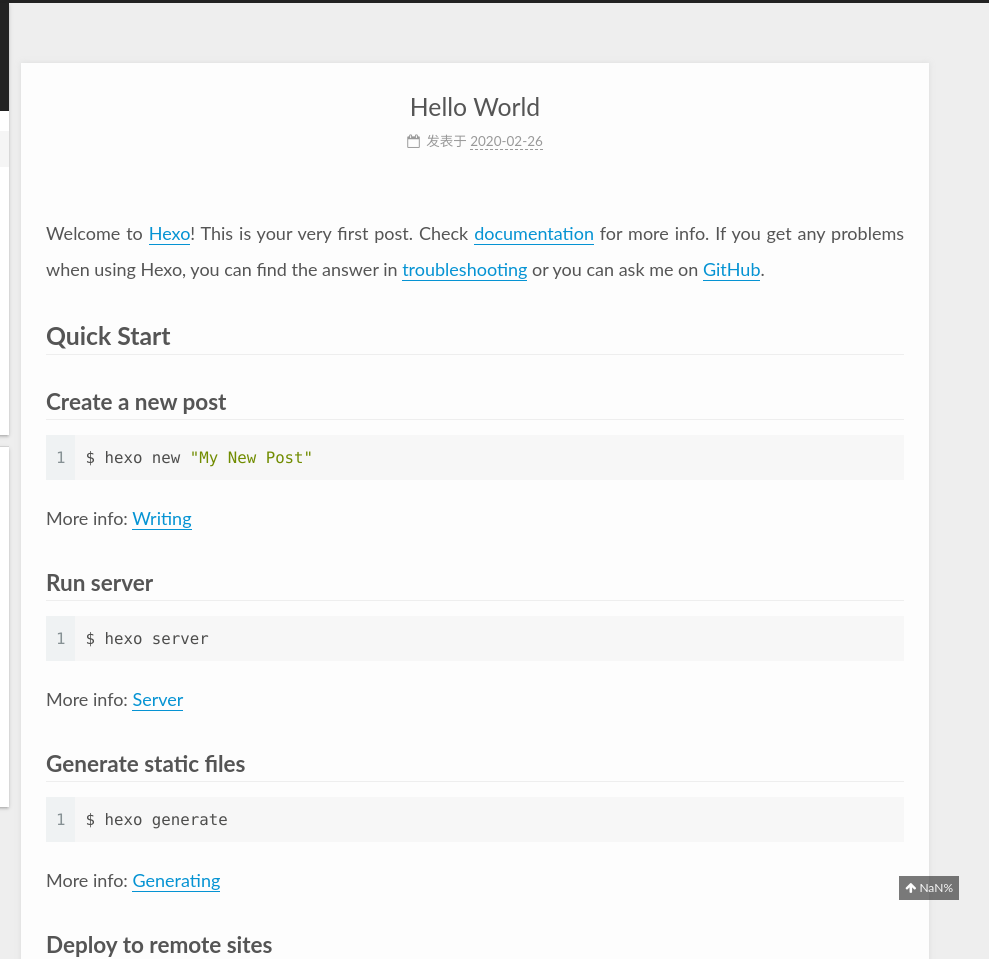
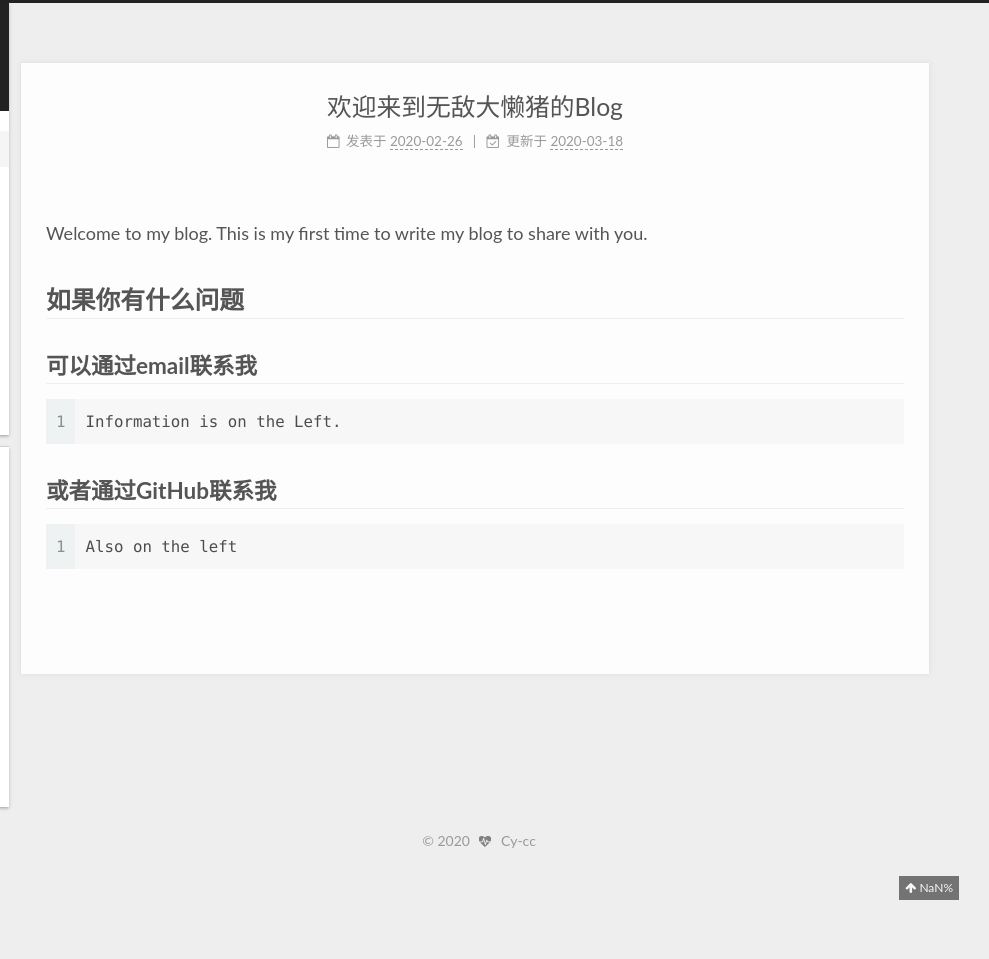
Before and after one commit to Cy-cc/Cy-cc.github.io, a plain HTML site: page index.html in a window 1280 px wide. Shown: the top 959 px of the page, 291-1280 px from the left. After the commit the page ends 875 px from the top, so only its background shows below. Drawn offline with Linux system fonts and the light colour scheme; a script that the page names is missing.

Commit message:
Site updated: 2020-03-18 12:27:44

```diff
--- a/baidusitemap.xml
+++ b/baidusitemap.xml
@@ -2,6 +2,6 @@
 <urlset xmlns="http://www.sitemaps.org/schemas/sitemap/0.9">
   <url>
     <loc>http://yoursite.com/2020/02/26/hello-world/</loc>
-    <lastmod>2020-02-26</lastmod>
+    <lastmod>2020-03-18</lastmod>
   </url>
 </urlset>
--- a/css/main.css
+++ b/css/main.css
@@ -1195,7 +1195,7 @@
 }
 .links-of-author a::before,
 .links-of-author span.exturl::before {
-  background: #933737;
+  background: #60ffff;
   border-radius: 50%;
   content: ' ';
   display: inline-block;
--- a/index.html
+++ b/index.html
@@ -195,7 +195,7 @@
       <header class="post-header">
         <h2 class="post-title" itemprop="name headline">
 
-            <a href="/2020/02/26/hello-world/" class="post-title-link" itemprop="url">Hello World</a>
+            <a href="/2020/02/26/hello-world/" class="post-title-link" itemprop="url">欢迎来到无敌大懒猪的Blog</a>
         </h2>
 
         <div class="post-meta">
@@ -208,6 +208,13 @@
 
               <time title="创建时间：2020-02-26 19:18:18" itemprop="dateCreated datePublished" datetime="2020-02-26T19:18:18+08:00">2020-02-26</time>
             </span>
+              <span class="post-meta-item">
+                <span class="post-meta-item-icon">
+                  <i class="fa fa-calendar-check-o"></i>
+                </span>
+                <span class="post-meta-item-text">更新于</span>
+                <time title="修改时间：2020-03-18 12:26:52" itemprop="dateModified" datetime="2020-03-18T12:26:52+08:00">2020-03-18</time>
+              </span>
 
 
 
@@ -220,19 +227,10 @@
     <div class="post-body" itemprop="articleBody">
 
 
-          <p>Welcome to <a href="https://hexo.io/" target="_blank" rel="noopener">Hexo</a>! This is your very first post. Check <a href="https://hexo.io/docs/" target="_blank" rel="noopener">documentation</a> for more info. If you get any problems when using Hexo, you can find the answer in <a href="https://hexo.io/docs/troubleshooting.html" target="_blank" rel="noopener">troubleshooting</a> or you can ask me on <a href="https://github.com/hexojs/hexo/issues" target="_blank" rel="noopener">GitHub</a>.</p>
-<h2 id="Quick-Start"><a href="#Quick-Start" class="headerlink" title="Quick Start"></a>Quick Start</h2><h3 id="Create-a-new-post"><a href="#Create-a-new-post" class="headerlink" title="Create a new post"></a>Create a new post</h3><figure class="highlight bash"><table><tr><td class="gutter"><pre><span class="line">1</span><br></pre></td><td class="code"><pre><span class="line">$ hexo new <span class="string">"My New Post"</span></span><br></pre></td></tr></table></figure>
+          <p>Welcome to my blog. This is my first time to write my blog to share with you.</p>
+<h2 id="如果你有什么问题"><a href="#如果你有什么问题" class="headerlink" title="如果你有什么问题"></a>如果你有什么问题</h2><h3 id="可以通过email联系我"><a href="#可以通过email联系我" class="headerlink" title="可以通过email联系我"></a>可以通过email联系我</h3><figure class="highlight bash"><table><tr><td class="gutter"><pre><span class="line">1</span><br></pre></td><td class="code"><pre><span class="line">Information is on the Left.</span><br></pre></td></tr></table></figure>
 
-<p>More info: <a href="https://hexo.io/docs/writing.html" target="_blank" rel="noopener">Writing</a></p>
-<h3 id="Run-server"><a href="#Run-server" class="headerlink" title="Run server"></a>Run server</h3><figure class="highlight bash"><table><tr><td class="gutter"><pre><span class="line">1</span><br></pre></td><td class="code"><pre><span class="line">$ hexo server</span><br></pre></td></tr></table></figure>
-
-<p>More info: <a href="https://hexo.io/docs/server.html" target="_blank" rel="noopener">Server</a></p>
-<h3 id="Generate-static-files"><a href="#Generate-static-files" class="headerlink" title="Generate static files"></a>Generate static files</h3><figure class="highlight bash"><table><tr><td class="gutter"><pre><span class="line">1</span><br></pre></td><td class="code"><pre><span class="line">$ hexo generate</span><br></pre></td></tr></table></figure>
-
-<p>More info: <a href="https://hexo.io/docs/generating.html" target="_blank" rel="noopener">Generating</a></p>
-<h3 id="Deploy-to-remote-sites"><a href="#Deploy-to-remote-sites" class="headerlink" title="Deploy to remote sites"></a>Deploy to remote sites</h3><figure class="highlight bash"><table><tr><td class="gutter"><pre><span class="line">1</span><br></pre></td><td class="code"><pre><span class="line">$ hexo deploy</span><br></pre></td></tr></table></figure>
-
-<p>More info: <a href="https://hexo.io/docs/one-command-deployment.html" target="_blank" rel="noopener">Deployment</a></p>
+<h3 id="或者通过GitHub联系我"><a href="#或者通过GitHub联系我" class="headerlink" title="或者通过GitHub联系我"></a>或者通过GitHub联系我</h3><figure class="highlight bash"><table><tr><td class="gutter"><pre><span class="line">1</span><br></pre></td><td class="code"><pre><span class="line">Also on the left</span><br></pre></td></tr></table></figure>
 
 
     </div>
```
Also changed, not shown: archives/2020/02/index.html (+1 -1 lines), archives/2020/index.html (+1 -1 lines), archives/index.html (+1 -1 lines), sitemap.xml (+7 -7 lines).
